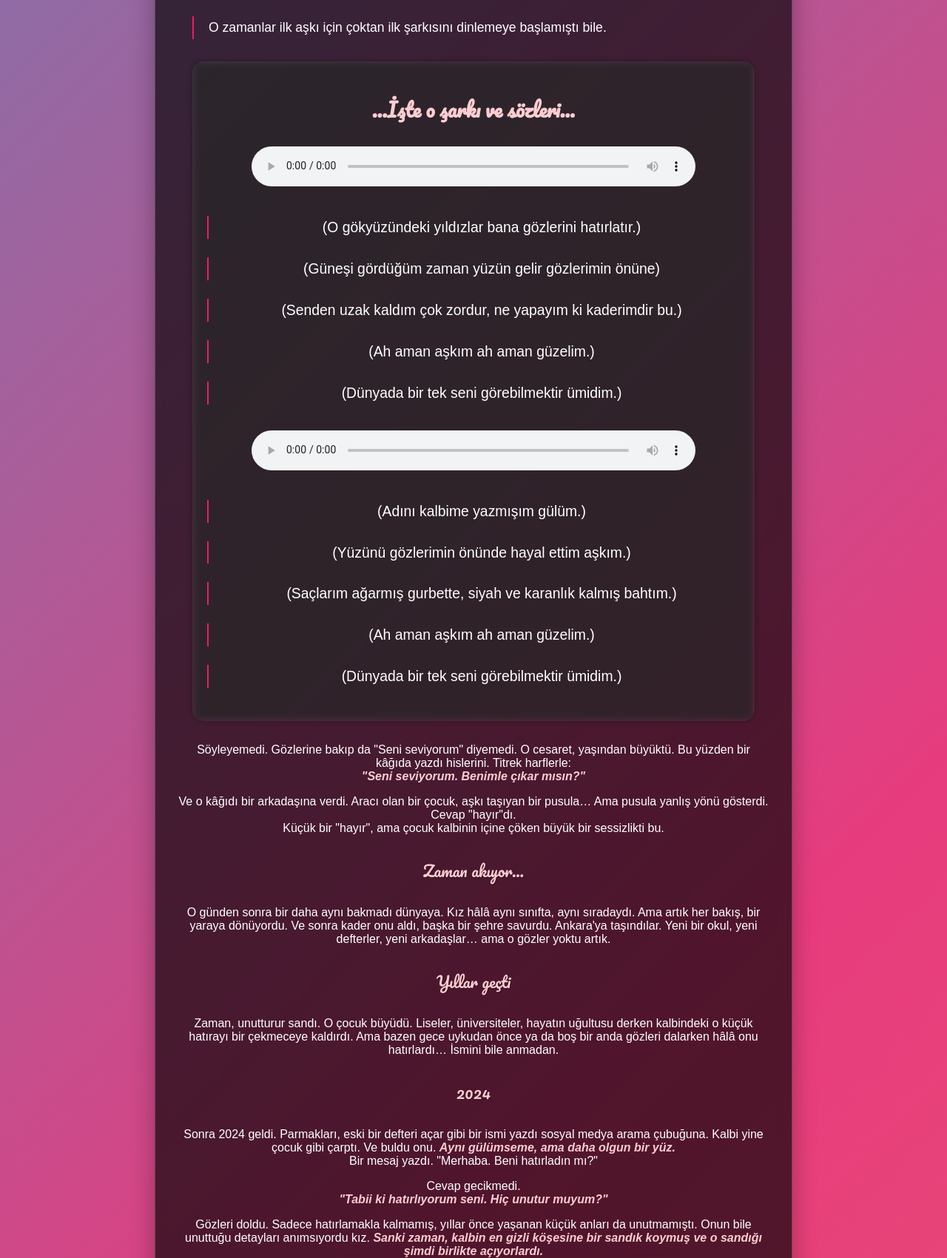
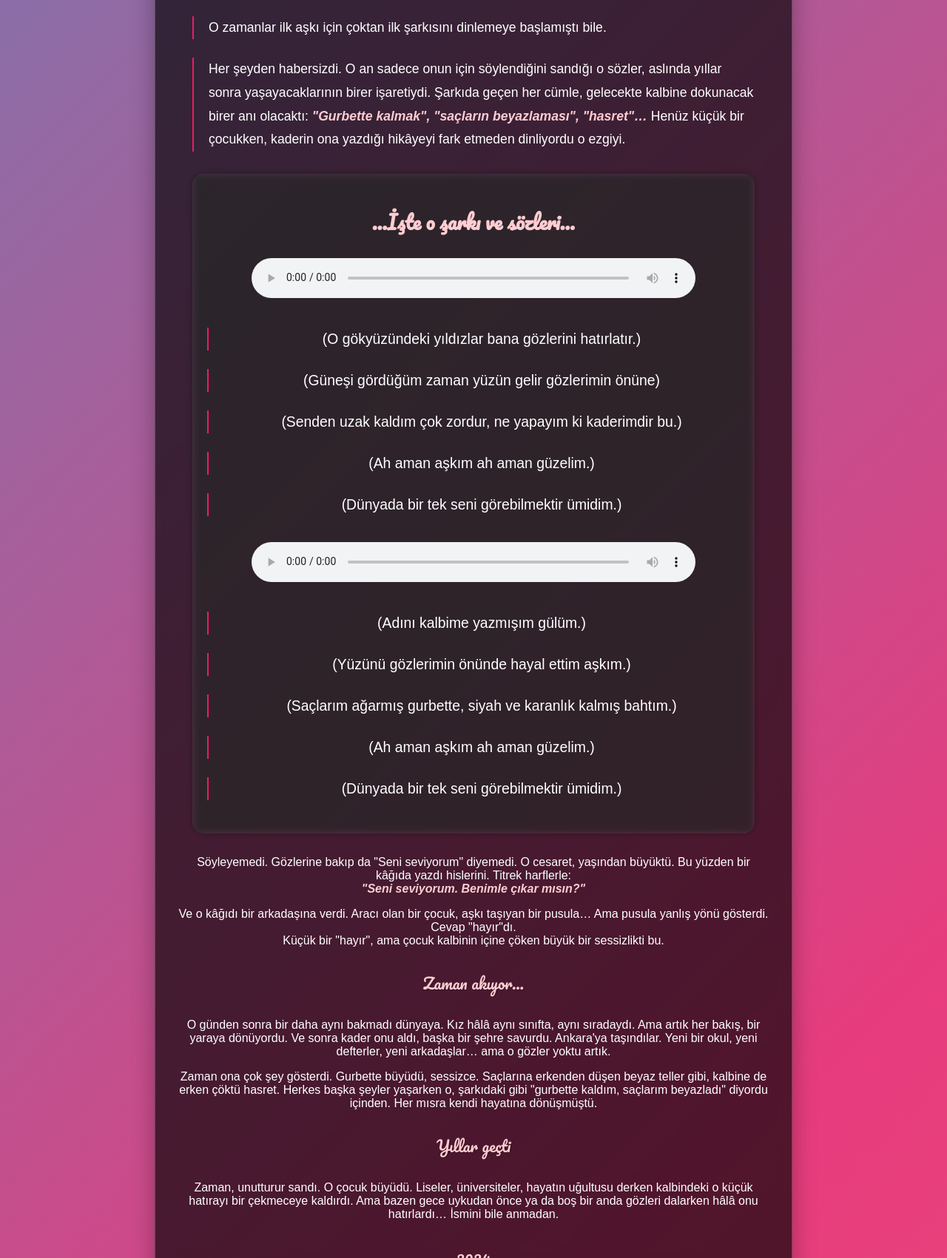
Before and after one commit to acericonia2025/nadide_uygar, a plain HTML site: page hikayemiz.html in a window 1280 px wide. Shown: the part 588-2289 px from the top of the page at 74% size. Drawn offline with Linux system fonts and the light colour scheme.

Commit message:
hikayemiz.html

```diff
--- a/hikayemiz.html
+++ b/hikayemiz.html
@@ -182,7 +182,9 @@
             <p>2011'in serin sonbahar sabahlarından biriydi. Okulun gri duvarları arasında yürüyordu sessizce. Teneffüs zili çalarken herkes koşar adım bahçeye çıkarken, o başka bir dünyaya dalmıştı: <span class="highlight">Siyah saçları omzuna düşen, sınıfın bir köşesinde kitap okuyan kıza…</span></p>
 
             <p>İlk bakışta aşık olmuştu. Henüz beşinci sınıfta, ne aşkı tanıyordu ne de sevdanın adını. Ama onu her gördüğünde içinde bir şey kıpırdıyor, kalbinin ritmi değişiyordu. Belki adına çocukluk denirdi ama duygunun saflığı, hiçbir zaman çocuk kalmayacak kadar gerçekti.</p>
-            <p>O zamanlar ilk aşkı için çoktan ilk şarkısını dinlemeye başlamıştı bile. </p>
+            <p>O zamanlar ilk aşkı için çoktan ilk şarkısını dinlemeye başlamıştı bile.</p>
+            <p>Her şeyden habersizdi. O an sadece onun için söylendiğini sandığı o sözler, aslında yıllar sonra yaşayacaklarının birer işaretiydi. Şarkıda geçen her cümle, gelecekte kalbine dokunacak birer anı olacaktı: <span class="highlight">"Gurbette kalmak", "saçların beyazlaması", "hasret"…</span> Henüz küçük bir çocukken, kaderin ona yazdığı hikâyeyi fark etmeden dinliyordu o ezgiyi.</p>
+
              <!-- Şarkı Bölümü 1 - 2011 Anısı -->
 <div class="music-section">
     <h2>...İşte o şarkı ve sözleri... </h2>
@@ -223,8 +225,9 @@
 
             <p>O günden sonra bir daha aynı bakmadı dünyaya. Kız hâlâ aynı sınıfta, aynı sıradaydı. Ama artık her bakış, bir yaraya dönüyordu. Ve sonra kader onu aldı, başka bir şehre savurdu. Ankara'ya taşındılar. Yeni bir okul, yeni defterler, yeni arkadaşlar… ama o gözler yoktu artık.</p>
 
+            <p>Zaman ona çok şey gösterdi. Gurbette büyüdü, sessizce. Saçlarına erkenden düşen beyaz teller gibi, kalbine de erken çöktü hasret. Herkes başka şeyler yaşarken o, şarkıdaki gibi "gurbette kaldım, saçlarım beyazladı" diyordu içinden. Her mısra kendi hayatına dönüşmüştü.</p>
+
               <div class="year-marker">Yıllar geçti</div>
-
 
             <p>Zaman, unutturur sandı. O çocuk büyüdü. Liseler, üniversiteler, hayatın uğultusu derken kalbindeki o küçük hatırayı bir çekmeceye kaldırdı. Ama bazen gece uykudan önce ya da boş bir anda gözleri dalarken hâlâ onu hatırlardı… İsmini bile anmadan.</p>
 
```
